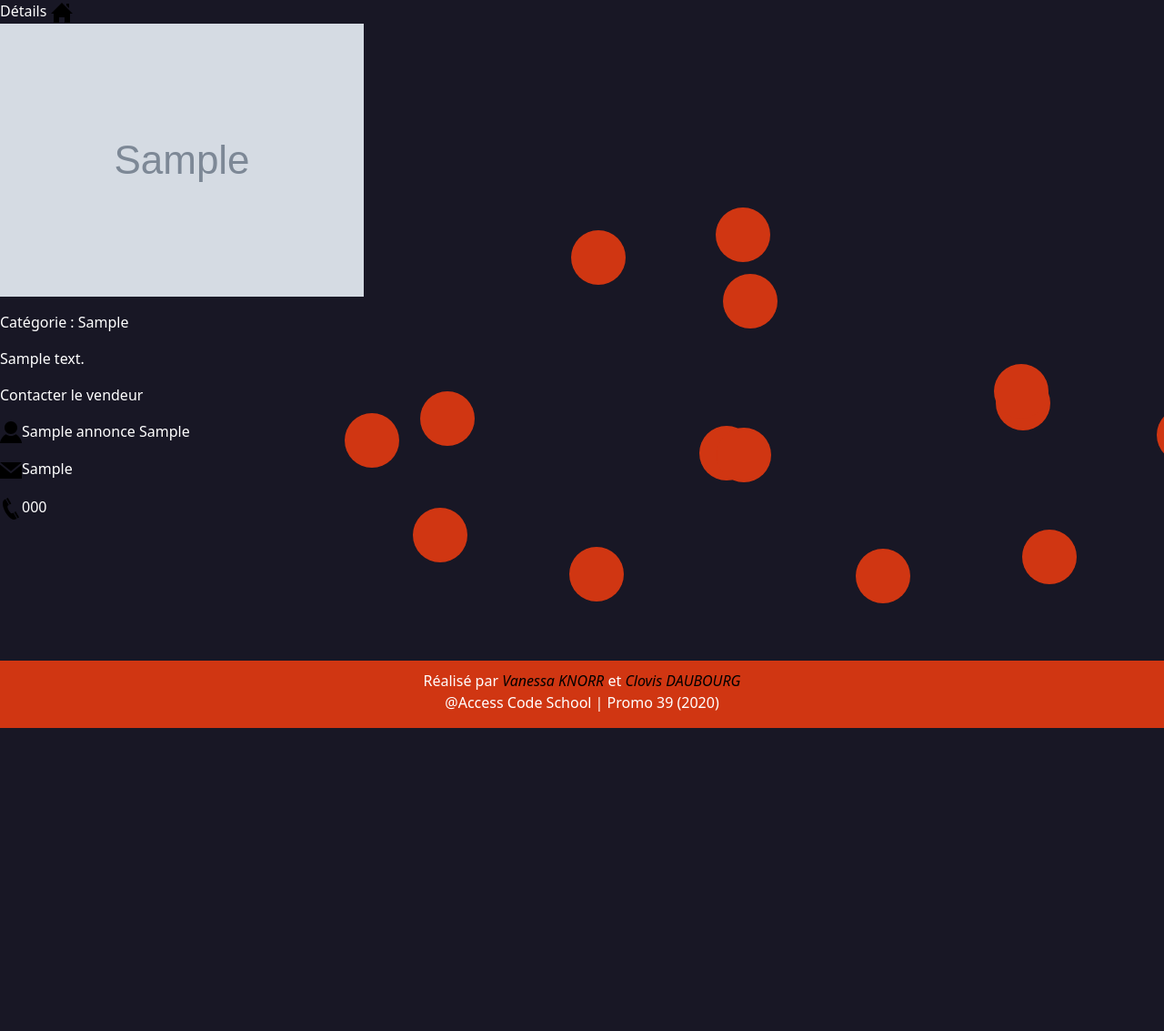
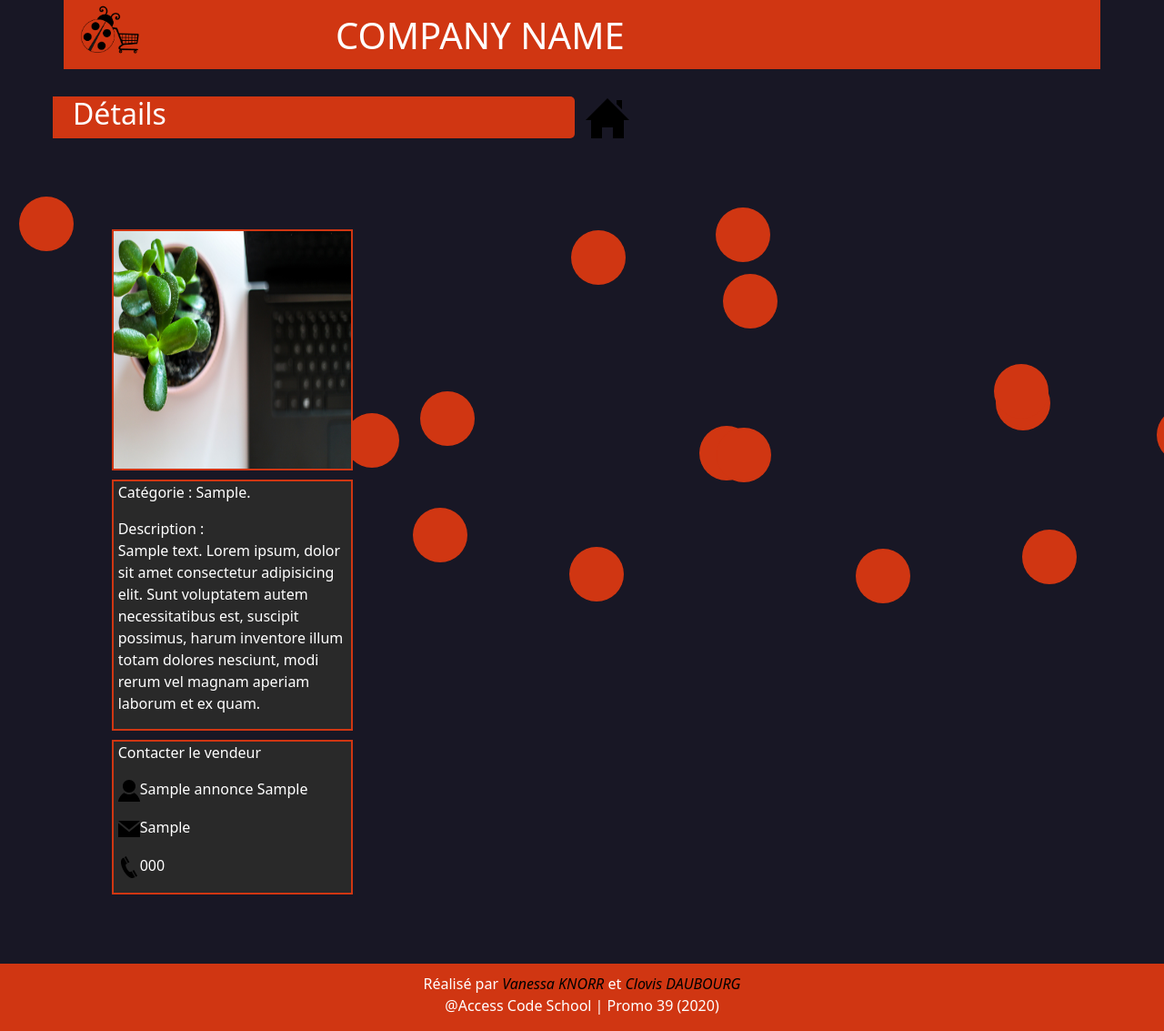
Before and after one commit to daubourg-clovis/petitesannonces, a PHP site: template application/templates/detail.html.twig in a window 1280 px wide. Shown: the whole page at 91% size. Before the commit the page ends 800 px from the top, so only its background shows below. Run offline with PHP 8.4, Linux system fonts and the light colour scheme; the template is opened without the code that fills it: most values are stand-ins (such as "Sample title", 1, 10 or a date in 2020); grey boxes marked "Sample" are stand-in pictures; some libraries are stand-ins or nearby versions.

Commit message:
Update - class modification for style

```diff
--- a/application/templates/addform.html.twig
+++ b/application/templates/addform.html.twig
@@ -6,7 +6,7 @@
 {% endblock nav %}
 
 {% block content %}
-    <form action="add.php" method="post">
+    <form action="add.php" method="post" enctype="multipart/form-data">
         <label for="surname">Nom <span>*</span></label>
         <input type="text" name="surname" id="surname" value="{% block surname %}{% endblock surname %} ">
 
@@ -35,7 +35,7 @@
         <label for="details">Texte de l'annonce <span>*</span></label>
         <textarea name="details" id="details" cols="30" rows="10" value="{% block details %}{% endblock details %} "></textarea>
 
-        <input type="file">
+        <input type="file" name="img_annonce">
 
         {% block submit %}
 
--- a/application/templates/base.html.twig
+++ b/application/templates/base.html.twig
@@ -10,7 +10,6 @@
 <body>
     <div class="main-container">
         <header>
-            {% block nav %}
             <div class="container companyname">
                 <div class="row">
                     <div class="col-3">
@@ -21,6 +20,7 @@
                     </div>
                 </div>
             </div>
+            {% block nav %}
             <div class="nav container">
                 <div class="row">
                     <div class="col pagetitle">
--- a/application/templates/detail.html.twig
+++ b/application/templates/detail.html.twig
@@ -1,17 +1,24 @@
 {% extends "base.html.twig" %}
 {% block title %}Détails de l'annonce{% endblock title %}
-{% block nav %}
+
     {% block h2 %}Détails{% endblock h2 %}
-    {% block home %}<a href="index.php"><svg xmlns="http://www.w3.org/2000/svg" width="24" height="24" viewBox="0 0 24 24"><path d="M21 13v10h-6v-6h-6v6h-6v-10h-3l12-12 12 12h-3zm-1-5.907v-5.093h-3v2.093l3 3z"/></svg></a>{% endblock home %}
-{% endblock nav %}
+    {% block home %}<a href="index.php" class="redirect"><svg xmlns="http://www.w3.org/2000/svg" width="48" height="48" viewBox="0 0 24 24" class="home"><path d="M21 13v10h-6v-6h-6v6h-6v-10h-3l12-12 12 12h-3zm-1-5.907v-5.093h-3v2.093l3 3z"/></svg></a>{% endblock home %}
+
 
 {% block content %}
-    <p><img src="{{annonce.ann_image_url}}" alt=""></p>
+<div class="container center-annonce col-10">
+
+    <div class="seeDetails">
+        <div class="img-size">
+            <p><img src="{{basepath}}/style/medias/placeholder.jpg" alt="" class="img-annonce"></p>
+        </div>
+        <div class="details-size">
             <div>
-        <p>Catégorie : <span>{{annonce.cat_libelle}}</span></p>
-        <p>{{annonce.description}}</p>
+                <p>Catégorie : <span> {{annonce.cat_libelle}}</span>.</p>
+                <p>Description : <br> <span>{{annonce.description}} Lorem ipsum, dolor sit amet consectetur adipisicing elit. Sunt voluptatem autem necessitatibus est, suscipit possimus, harum inventore illum totam dolores nesciunt, modi rerum vel magnam aperiam laborum et ex quam.</span></p>
             </div>
-    <div>
+        </div>
+        <div class="details-size">
             <p>Contacter le vendeur</p>
             <div>
                 <p><svg xmlns="http://www.w3.org/2000/svg" width="24" height="24" viewBox="0 0 24 24"><path d="M19 7.001c0 3.865-3.134 7-7 7s-7-3.135-7-7c0-3.867 3.134-7.001 7-7.001s7 3.134 7 7.001zm-1.598 7.18c-1.506 1.137-3.374 1.82-5.402 1.82-2.03 0-3.899-.685-5.407-1.822-4.072 1.793-6.593 7.376-6.593 9.821h24c0-2.423-2.6-8.006-6.598-9.819z"/></svg>{{annonce.usr_nom}} {{annonce.usr_prenom}}</p>
@@ -19,6 +26,10 @@
                 <p><svg xmlns="http://www.w3.org/2000/svg" width="24" height="24" viewBox="0 0 24 24"><path d="M18.48 22.926l-1.193.658c-6.979 3.621-19.082-17.494-12.279-21.484l1.145-.637 3.714 6.467-1.139.632c-2.067 1.245 2.76 9.707 4.879 8.545l1.162-.642 3.711 6.461zm-9.808-22.926l-1.68.975 3.714 6.466 1.681-.975-3.715-6.466zm8.613 14.997l-1.68.975 3.714 6.467 1.681-.975-3.715-6.467z"/></svg>{{annonce.usr_telephone}}</p>
             </div>
         </div>
+    </div>
+
+</div>
+
 {% endblock content %}
 {% block script %}
 
```
Lines whose indentation alone changed are shown as unchanged.
